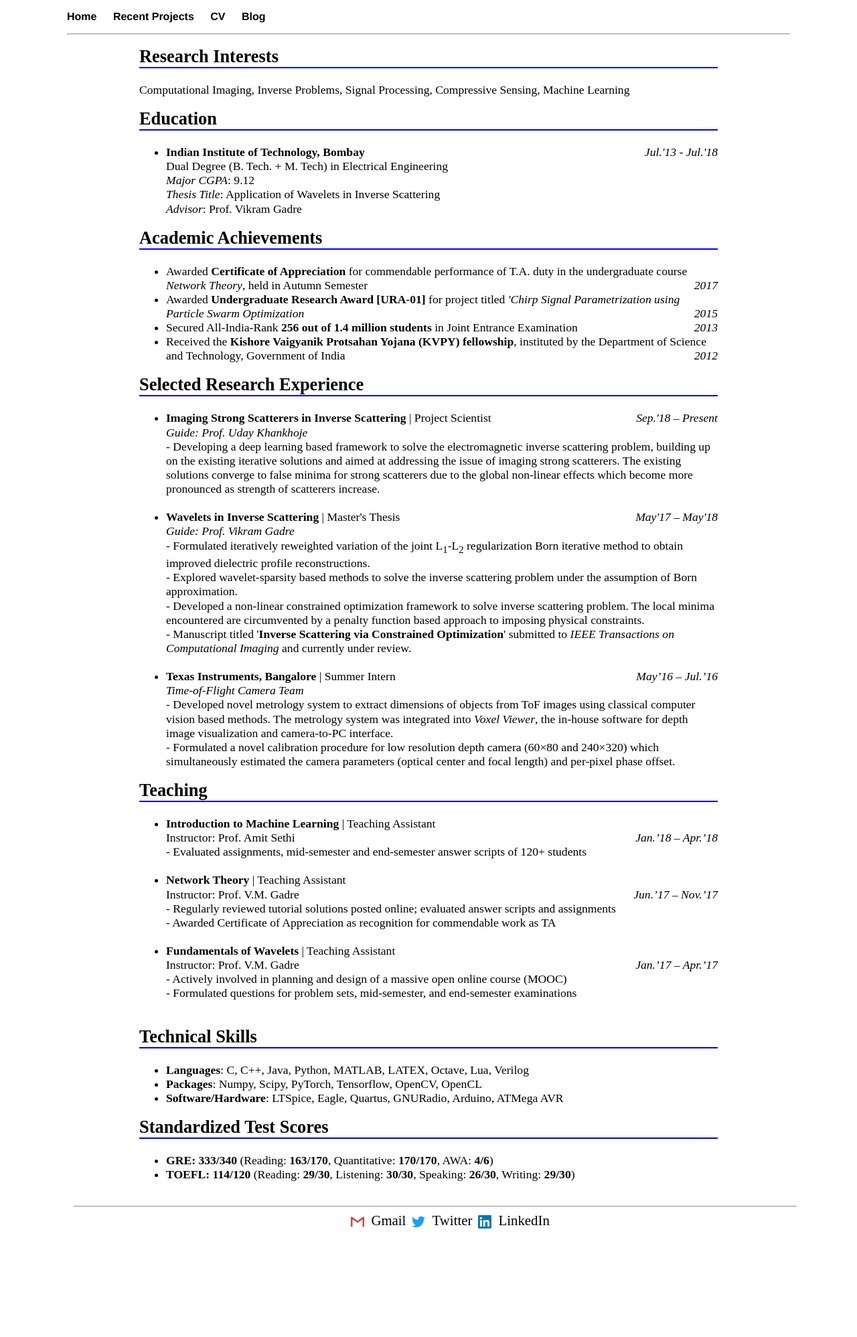
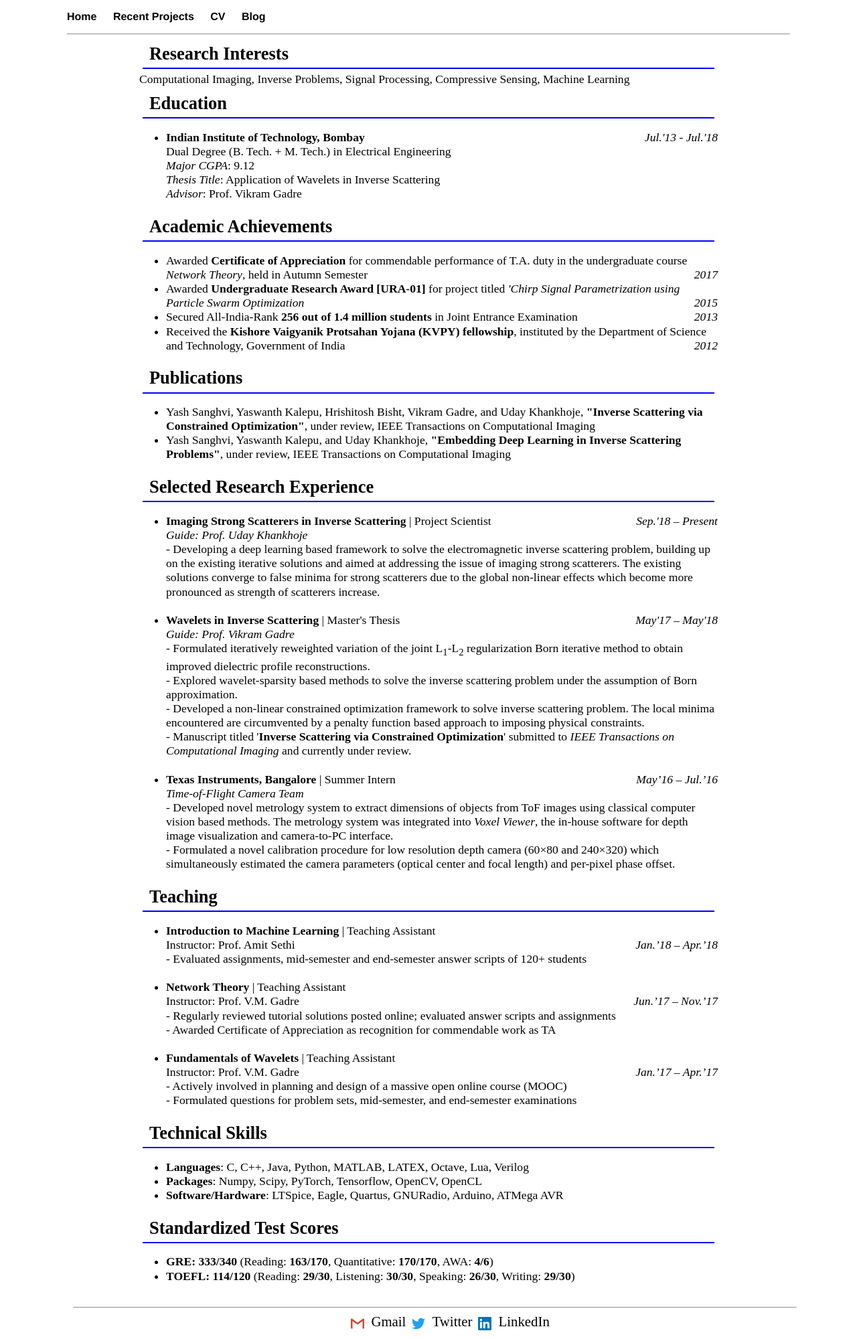
Before and after one commit to sanghviyashiitb/sanghviyashiitb.github.io, a Jekyll site: the page built from cv/index.html, in a window 1280 px wide. Shown: the whole page at 67% size. Built offline with Jekyll 4.4.1, drawn with Linux system fonts in a browser that asks for light colours; before the commit the page ends 1845 px from its top, so only the background shows below that.

Commit message:
Added publications

```diff
--- a/css/main.css
+++ b/css/main.css
@@ -83,7 +83,8 @@ a {
 }
 
 .cv_header{
-  padding-bottom: 5px;
+  padding: 10px 10px;
+  margin: 5px 5px;
   border-bottom: 2px solid blue;
 }
 
--- a/cv/index.html
+++ b/cv/index.html
@@ -4,18 +4,18 @@ title: CV
 ---
 <div style="width: 80%; margin: auto auto; font-size: 1.1em; line-height: 1.2em">
 <h2 class="cv_header"> Research Interests </h2>
-Computational Imaging, Inverse Problems, Signal Processing, Compressive Sensing, Machine Learning
+     Computational Imaging, Inverse Problems, Signal Processing, Compressive Sensing, Machine Learning
 
 <h2 class="cv_header"> Education </h2>
 <ul>
-	<li><a style="width: 70%"><b>Indian Institute of Technology, Bombay</b></a> <a class="float_right"><i>Jul.'13 - Jul.'18</i></a><br>
-	Dual Degree (B. Tech. + M. Tech) in Electrical Engineering <br>
+	<li><b>Indian Institute of Technology, Bombay</b> <i class="float_right">Jul.'13 - Jul.'18</i><br>
+	Dual Degree (B. Tech. + M. Tech.) in Electrical Engineering <br>
 	<i>Major CGPA</i>: 9.12 <br>
 	<i>Thesis Title</i>: Application of Wavelets in Inverse Scattering<br>
 	<i>Advisor</i>: Prof. Vikram Gadre
 </ul>
 
-<h2 class="cv_header"> Academic Achievements </h2>
+<h2 class="cv_header">Academic Achievements </h2>
 <ul>
 	<li> Awarded <b>Certificate of Appreciation</b> for commendable performance of T.A. duty in the undergraduate course <i>Network Theory</i>, held in Autumn Semester <i class="float_right">2017</i>
 	<li> Awarded <b>Undergraduate Research Award [URA-01]</b> for project titled <i>'Chirp Signal Parametrization using Particle Swarm Optimization</i> <i class="float_right">2015</i>
@@ -23,7 +23,14 @@ Computational Imaging, Inverse Problems, Signal Processing, Compressive Sensing,
 	<li> Received the <b>Kishore Vaigyanik Protsahan Yojana (KVPY) fellowship</b>, instituted by the Department of Science and Technology, Government of India <i class="float_right">2012</i>
 </ul>
 
-<h2 class="cv_header"> Selected Research Experience</h2>
+
+<h2 class ="cv_header">Publications </h2>
+<ul style="padding: 5px auto; margin-top: 5px auto;">
+	<li> Yash Sanghvi, Yaswanth Kalepu, Hrishitosh Bisht, Vikram Gadre, and Uday Khankhoje, <b>"Inverse Scattering via Constrained Optimization"</b>, under review, IEEE Transactions on Computational Imaging
+	<li> Yash Sanghvi, Yaswanth Kalepu, and Uday Khankhoje, <b>"Embedding Deep Learning in Inverse Scattering Problems"</b>, under review, IEEE Transactions on Computational Imaging
+</ul>
+
+<h2 class="cv_header">Selected Research Experience</h2>
 <ul>
 	<li> <b> Imaging Strong Scatterers in Inverse Scattering </b> | Project Scientist <i class="float_right"> Sep.'18 – Present</i><br>
 		<i>Guide: Prof. Uday Khankhoje</i> <br>
@@ -57,7 +64,6 @@ Computational Imaging, Inverse Problems, Signal Processing, Compressive Sensing,
 		Instructor: Prof. V.M. Gadre <i class="float_right">Jan.’17 – Apr.’17</i><br>
 		- Actively involved in planning and design of a massive open online course (MOOC)<br>
 		- Formulated questions for problem sets, mid-semester, and end-semester examinations<br>
-		<br>
 </ul>
 <h2 class="cv_header">Technical Skills</h2><ul>
 	<li> <b>Languages</b>: C, C++, Java, Python, MATLAB, LATEX, Octave, Lua, Verilog
```
